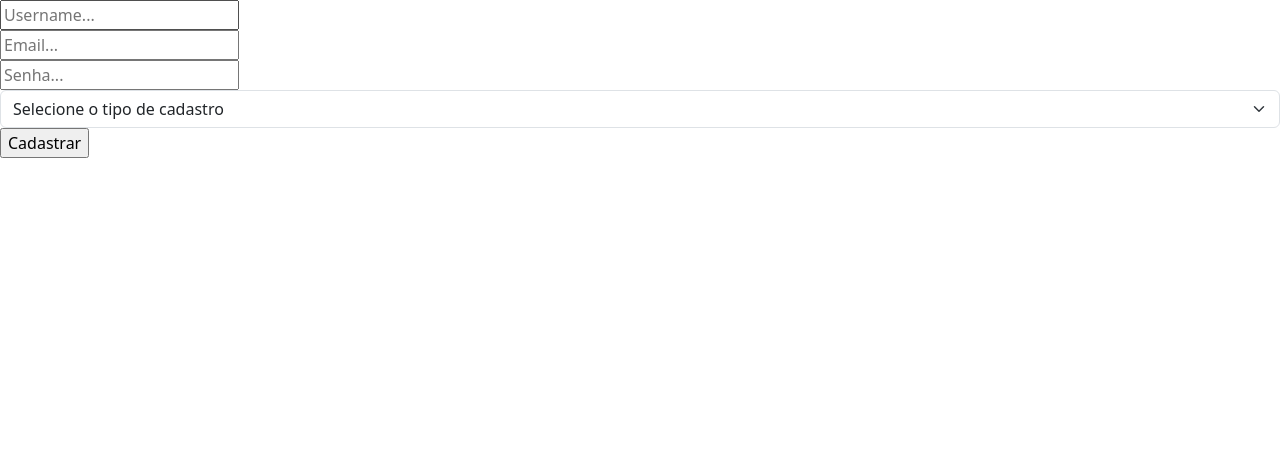
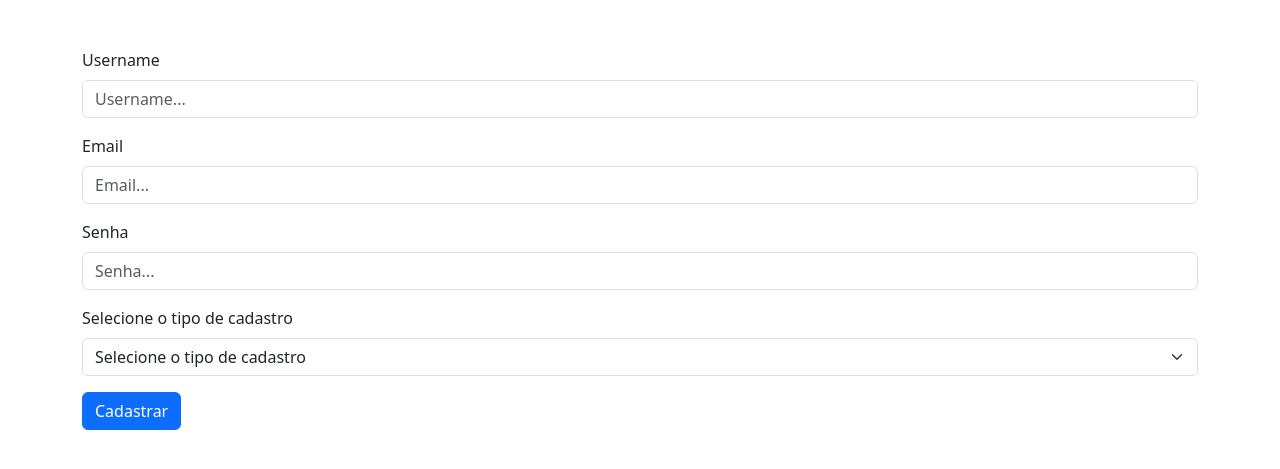
Before and after one commit to godoimatheus/vagas, a Django app: page /auth/cadastro/ in a window 1280 px wide. Shown: the top 469 px of the page. Run offline with Django 4.2, Linux system fonts and the light colour scheme.

Commit message:
refactor: adiciona novo visual a pagina de cadastro e login

```diff
--- a/projeto_vagas/app_vagas/templates/cadastro.html
+++ b/projeto_vagas/app_vagas/templates/cadastro.html
@@ -7,20 +7,30 @@
     <link href="https://cdn.jsdelivr.net/npm/bootstrap@5.3.0/dist/css/bootstrap.min.css" rel="stylesheet" integrity="sha384-9ndCyUaIbzAi2FUVXJi0CjmCapSmO7SnpJef0486qhLnuZ2cdeRhO02iuK6FUUVM" crossorigin="anonymous">
 </head>
 <body>
+    <div class="container mt-5">
         <form action="{% url 'cadastro' %}" method="POST"> {% csrf_token %}
-            <input type="text" placeholder="Username..." name="username">
-            <br>
-            <input type="email" placeholder="Email..." name="email">
-            <br>
-            <input type="password" placeholder="Senha..." name="senha">
-            <br>
-            <select class="form-select" aria-label="Default select example">
+            <div class="mb-3">
+                <label for="username" class="form-label">Username</label>
+                <input type="text" class="form-control" id="username" placeholder="Username..." name="username">
+            </div>
+            <div class="mb-3">
+                <label for="email" class="form-label">Email</label>
+                <input type="email" class="form-control" id="email" placeholder="Email..." name="email">
+            </div>
+            <div class="mb-3">
+                <label for="senha" class="form-label">Senha</label>
+                <input type="password" class="form-control" id="senha" placeholder="Senha..." name="senha">
+            </div>
+            <div class="mb-3">
+                <label for="tipo_cadastro" class="form-label">Selecione o tipo de cadastro</label>
+                <select class="form-select" aria-label="Tipo de cadastro" id="tipo_cadastro" name="tipo_cadastro">
                     <option selected>Selecione o tipo de cadastro</option>
                     <option value="candidatos">Candidatos</option>
                     <option value="empresas">Empresas</option>
                 </select>
-            <input type="submit" value="Cadastrar">
-            <br>
+            </div>
+            <input type="submit" class="btn btn-primary" value="Cadastrar">
         </form>
+    </div>
 </body>
 </html>
```
Also changed, not shown: projeto_vagas/app_vagas/templates/login.html (+14 -6 lines). Lines whose indentation alone changed are shown as unchanged.
